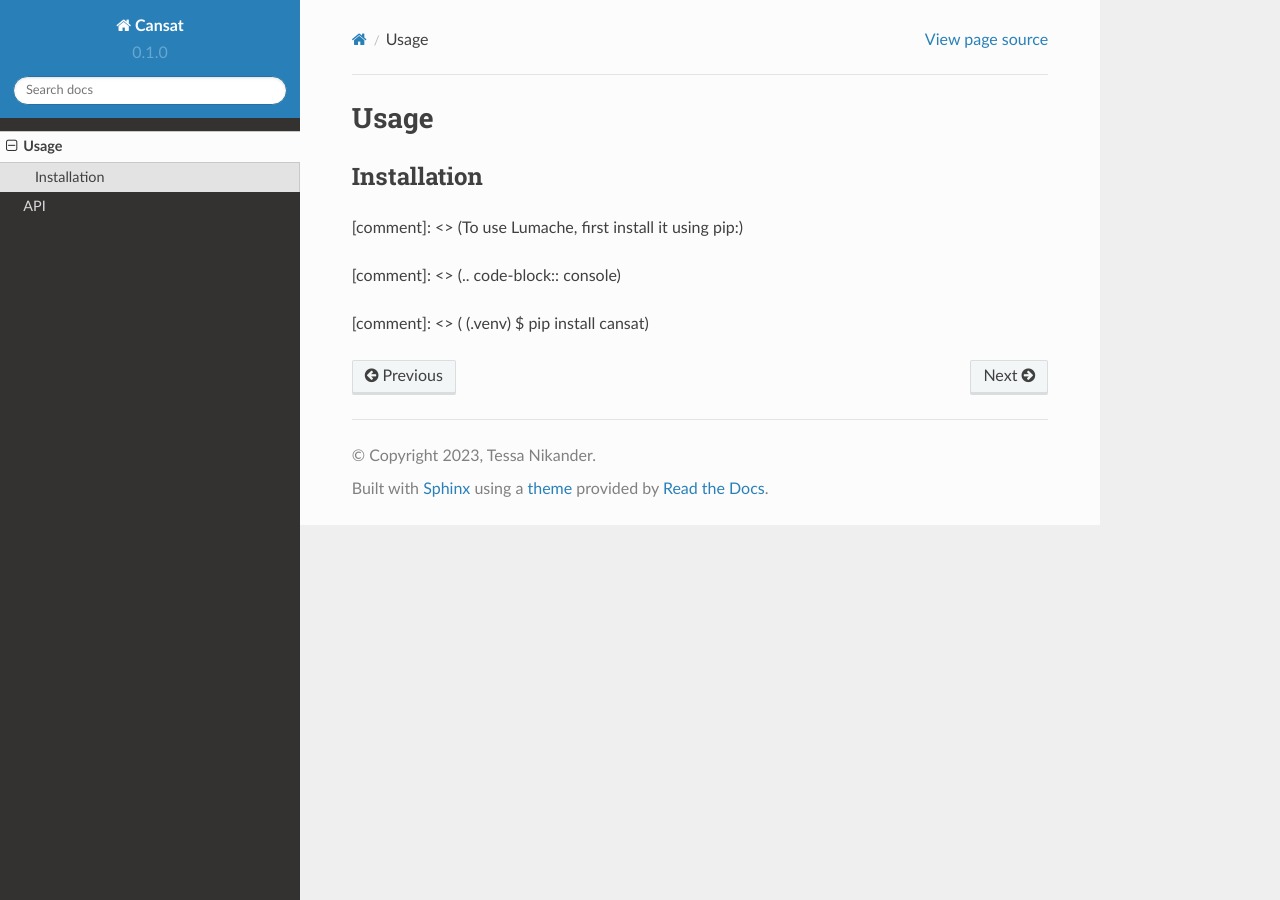
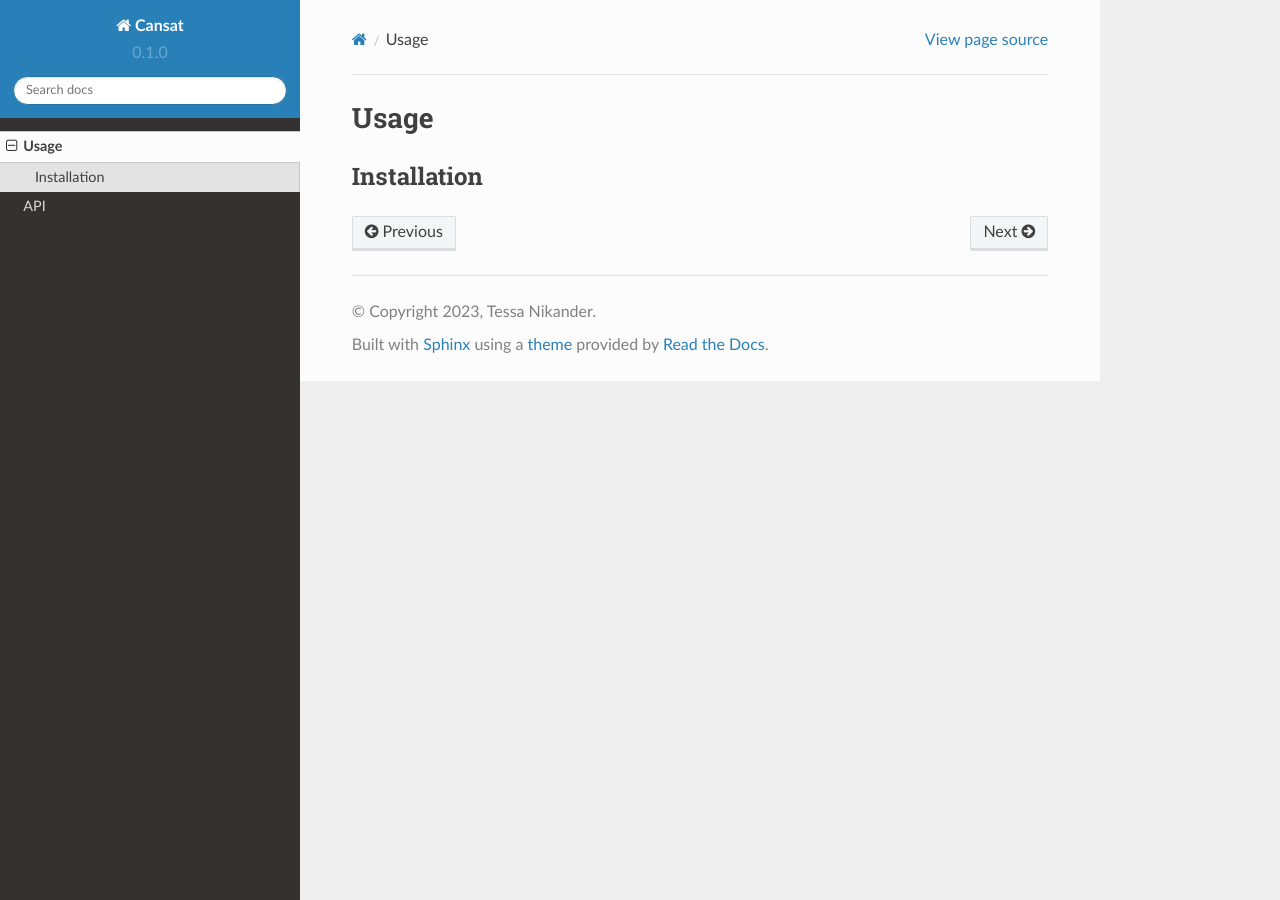
Before and after one commit to nikandt/cansat, a Sphinx documentation site: the page built from docs/source/usage.rst, in a window 1280 px wide. Built offline with Sphinx 7.4.7 and the Read the Docs theme 2.0.0, drawn with Linux system fonts in a browser that asks for light colours.

Commit message:
Update usage.rst

```diff
--- a/docs/source/usage.rst
+++ b/docs/source/usage.rst
@@ -5,9 +5,3 @@ Usage
 
 Installation
 ------------
-
-[comment]: <> (To use Lumache, first install it using pip:)
-
-[comment]: <> (.. code-block:: console)
-
-[comment]: <> (   (.venv) $ pip install cansat)
```
